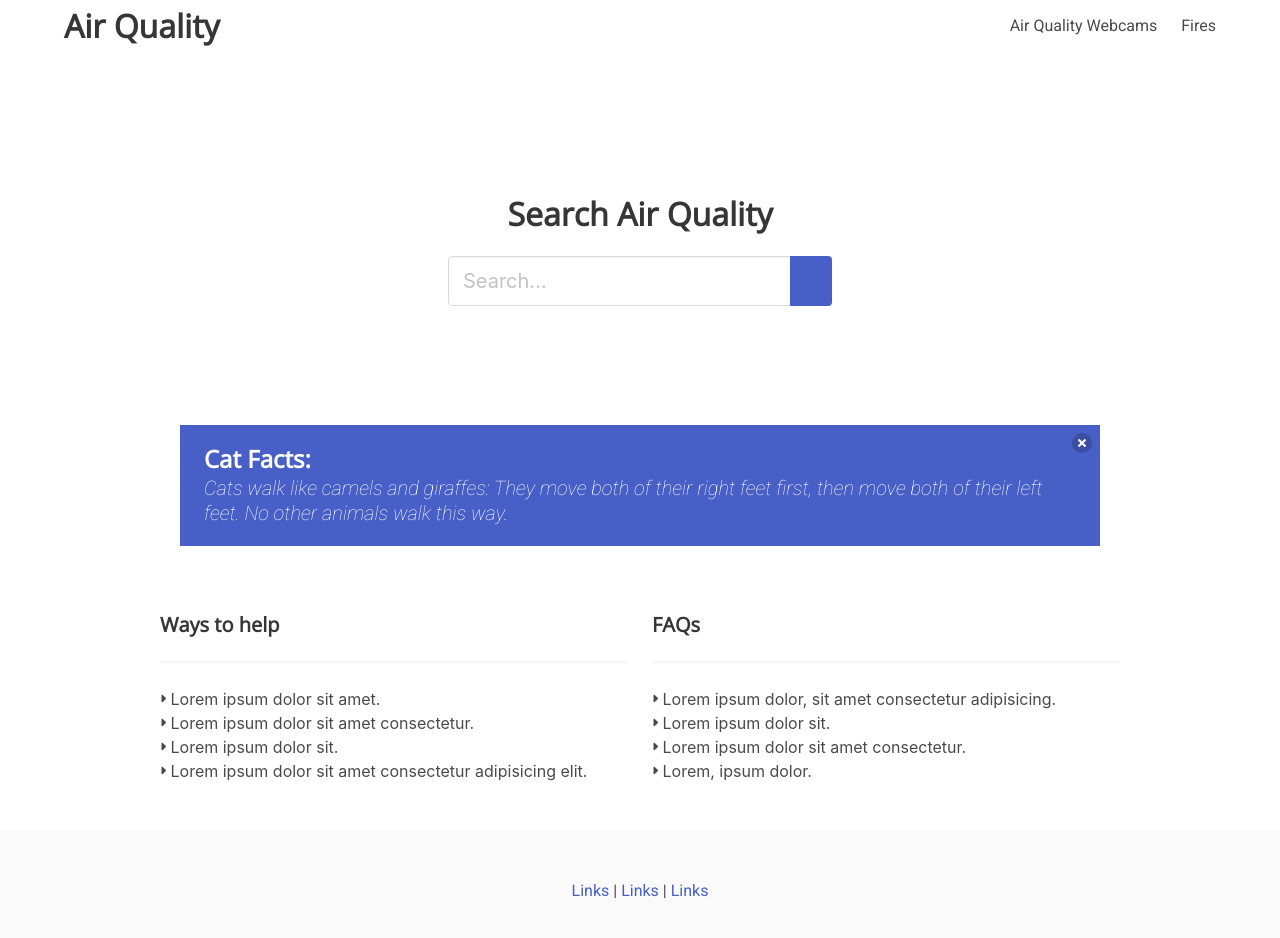
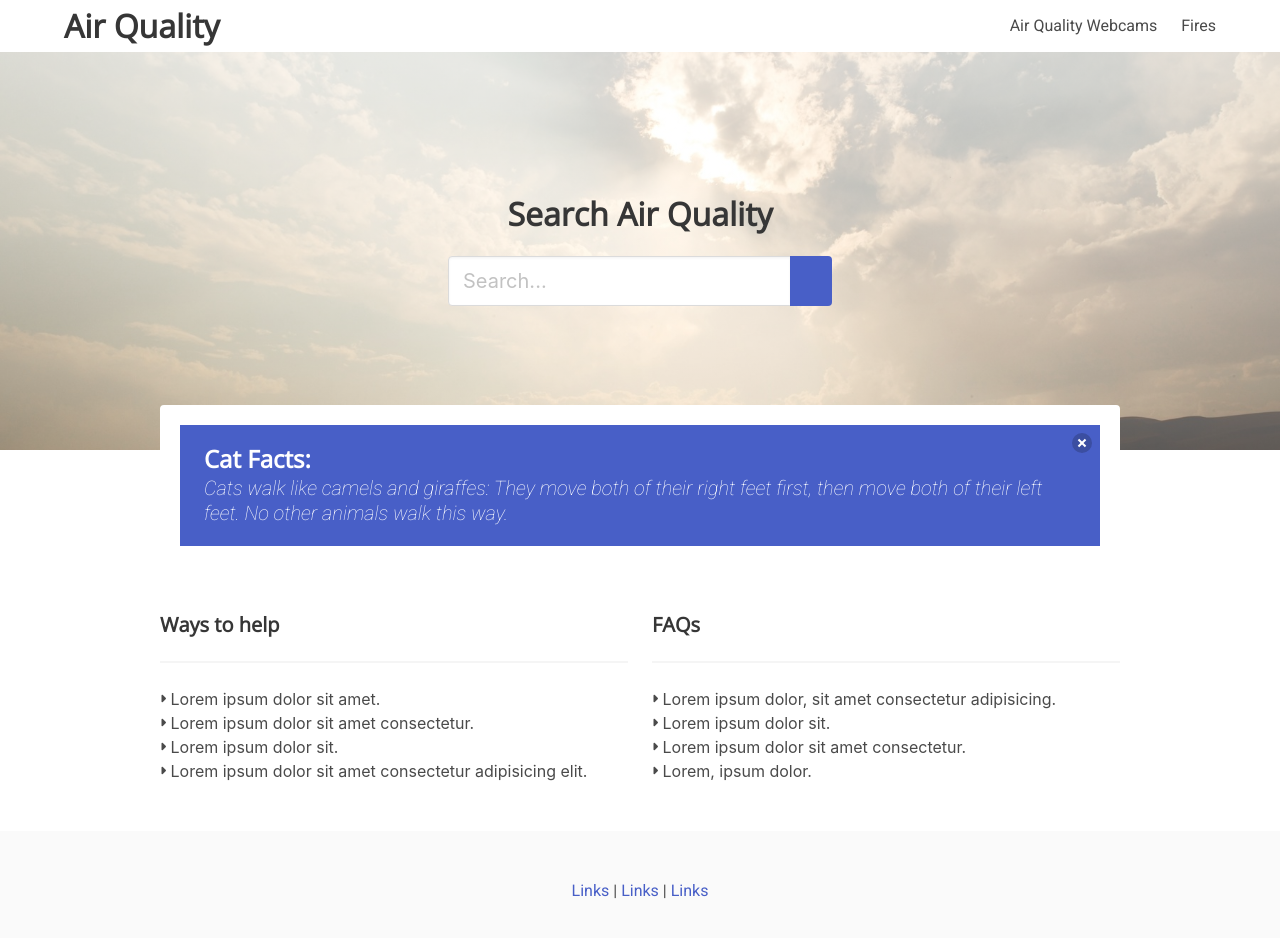
Before and after one commit to Zunaty/air-quality, a plain HTML site: page index.html in a window 1280 px wide. Drawn offline with nearby package versions, Linux system fonts and the light colour scheme; some icons are missing.

Commit message:
file path

```diff
--- a/assets/css/style.css
+++ b/assets/css/style.css
@@ -10,7 +10,7 @@ p, a {
 }
 
 .hero.is-medium {
-    background: linear-gradient( rgba(255, 255, 255, 0.705), rgba(255, 255, 255, 0.301) ), url('./assets/img/5895672523_2e8ce56485_o1.jpg');
+    background: linear-gradient( rgba(255, 255, 255, 0.705), rgba(255, 255, 255, 0.301) ), url('/assets/img/5895672523_2e8ce56485_o1.jpg');
     background-position: center;
     background-repeat: no-repeat;
     background-size: cover;
```
